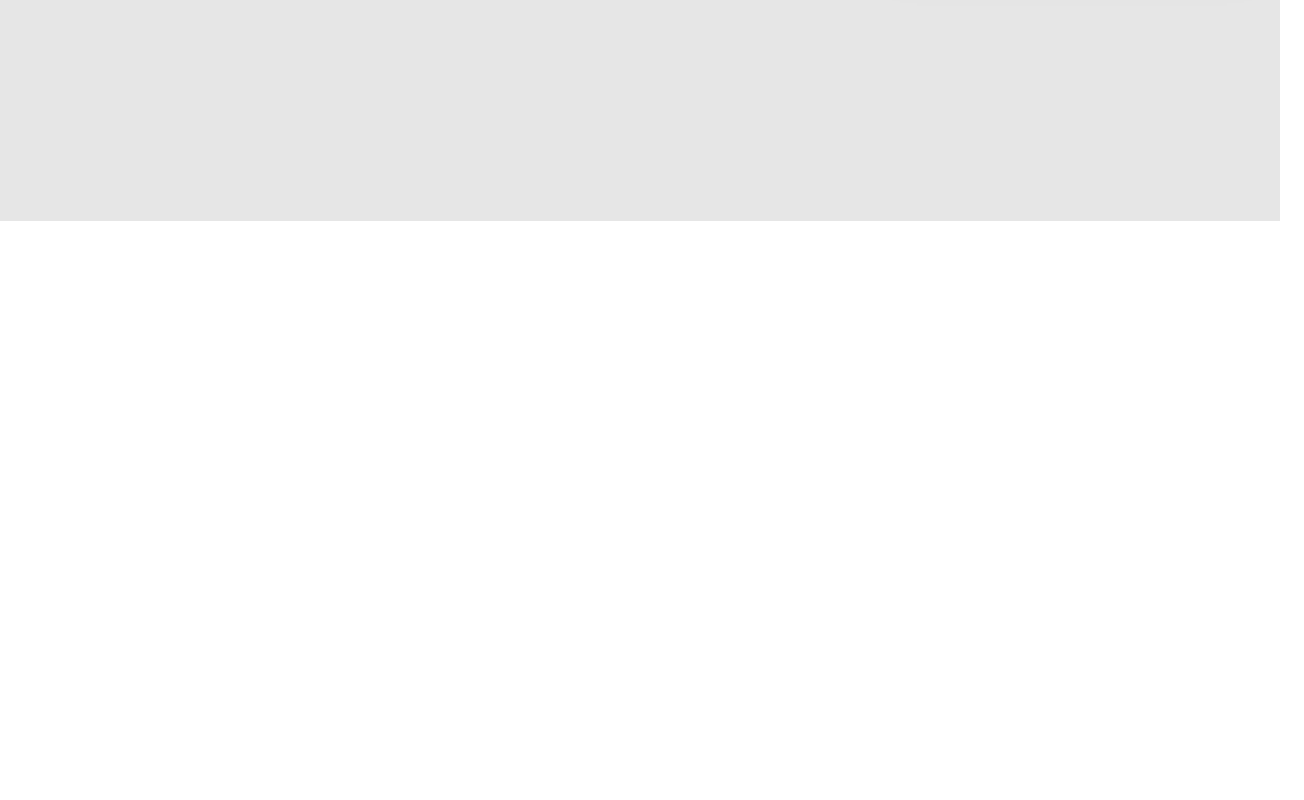
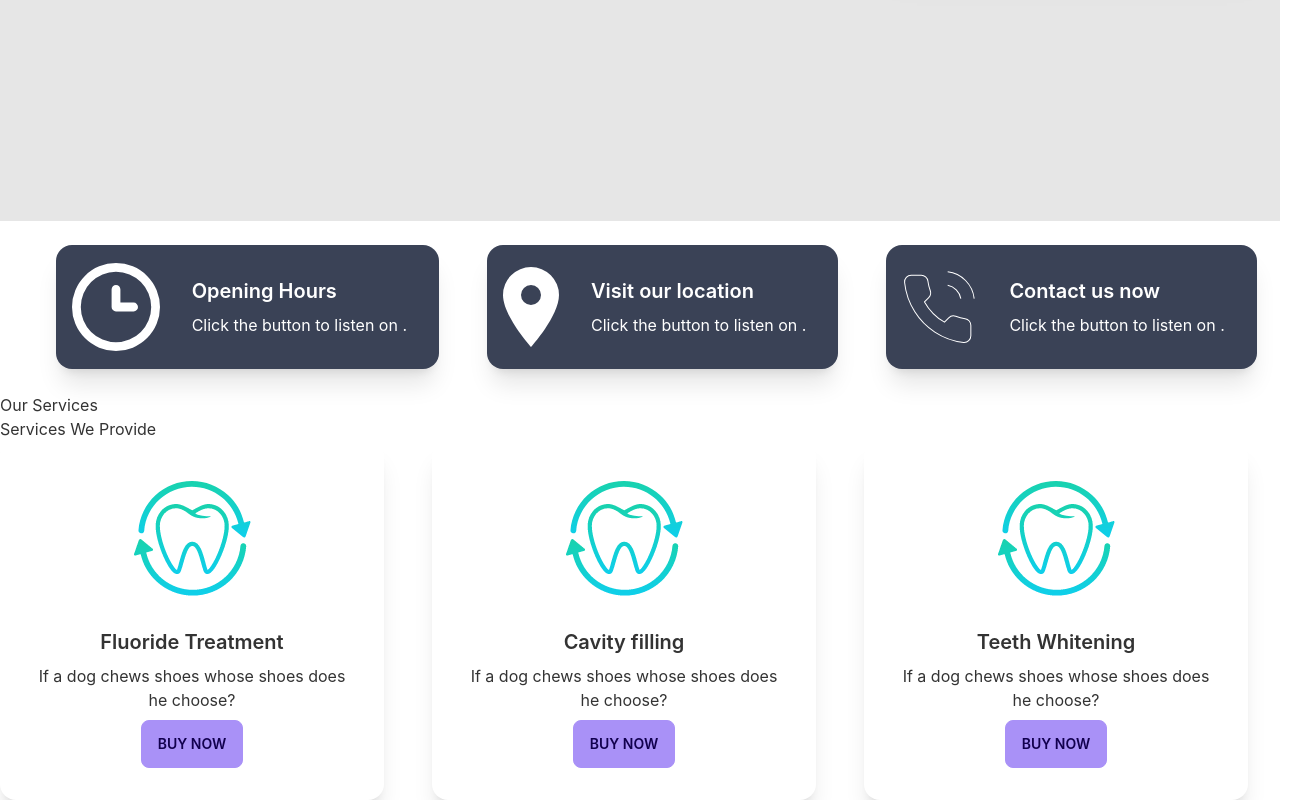
Before and after one commit to Tanimismat/71-doctores-portal, a React (Create React App) app: page / in a window 1280 px wide. Shown: the part 643-1443 px from the top of the page, 1304 px wide, since content can reach past the window. Before the commit the page ends 864 px from the top, so only its background shows below. Built offline with nearby package versions, Linux system fonts and the light colour scheme.

Commit message:
service section

```diff
--- a/src/Pages/Home.js
+++ b/src/Pages/Home.js
@@ -1,10 +1,15 @@
 import React from 'react';
 import Banner from './Banner';
+import Info from './Info';
+import Services from './Services';
+
 
 const Home = () => {
     return (
         <div>
             <Banner></Banner>
+            <Info></Info>
+            <Services></Services>
         </div>
     );
 };
--- /dev/null
+++ b/src/Pages/Info.js
@@ -0,0 +1,17 @@
+import React from 'react';
+import InfoCard from './InfoCard';
+import clock from '../assets/icons/clock.svg'
+import marker from '../assets/icons/marker.svg'
+import phone from '../assets/icons/phone.svg'
+
+const Info = () => {
+    return (
+        <div className='flex flex-wrap gap-4  w-full m-6'>
+            <InfoCard cardTitle={'Opening Hours'} img={clock}></InfoCard>
+            <InfoCard cardTitle={'Visit our location'} img={marker}></InfoCard>
+            <InfoCard cardTitle={'Contact us now'} img={phone}></InfoCard>
+        </div>
+    );
+};
+
+export default Info;
--- /dev/null
+++ b/src/Pages/InfoCard.js
@@ -0,0 +1,17 @@
+import React from 'react';
+
+const InfoCard = ({img, cardTitle}) => {
+  return (
+        <div className="flex flex-col card lg:card-side bg-accent text-white shadow-xl ml-8 ">
+            <figure>
+                <img className='pl-4' src={img} alt="Album"/>
+            </figure>
+  <div className="card-body">
+    <h2 className="card-title">{cardTitle}</h2>
+    <p>Click the button to listen on .</p>
+  </div>
+</div>
+    );
+};
+
+export default InfoCard;
--- /dev/null
+++ b/src/Pages/Service.js
@@ -0,0 +1,20 @@
+import React from 'react';
+
+const Service = ({service}) => {
+    return (
+        <div className="card w-96 bg-base-100 shadow-xl">
+  <figure className="px-10 pt-10">
+    <img src={service.img    } alt="Shoes" className="rounded-xl" />
+  </figure>
+  <div className="card-body items-center text-center">
+    <h2 className="card-title">{service.name}</h2>
+    <p>If a dog chews shoes whose shoes does he choose?</p>
+    <div className="card-actions">
+      <button className="btn btn-primary">Buy Now</button>
+    </div>
+  </div>
+</div>
+    );
+};
+
+export default Service;
--- /dev/null
+++ b/src/Pages/Services.js
@@ -0,0 +1,44 @@
+import React from 'react';
+import fluoride from '../assets/images/fluoride.png';
+import cavity from '../assets/images/cavity.png';
+import whitening from '../assets/images/whitening.png';
+import Service from './Service';
+
+const Services = () => {
+    const services = [
+        {
+            _id:1,
+            img:fluoride,
+            name:'Fluoride Treatment',
+            description:'............'
+        },
+        {
+            _id:2,
+            img:fluoride,
+            name:'Cavity filling',
+            description:'............'
+        },
+        {
+            _id:3,
+            img:fluoride,
+            name:'Teeth Whitening',
+            description:'............'
+        }
+    ]
+    return (
+        <div>
+            <h3>Our Services</h3>
+            <h1>Services We Provide</h1>
+            <div className='grid lg:grid-cols-3 md:grid-cols-2 sm:grid-cols-1 gap-4'>
+                {
+                    services.map(service => <Service
+                        key={service._id}
+                        service={service}
+                    ></Service>)
+                }
+            </div>
+        </div>
+    );
+};
+
+export default Services;
--- a/tailwind.config.js
+++ b/tailwind.config.js
@@ -9,13 +9,13 @@ module.exports = {
         doctorsPortalTheme: {
           primary: "#a991f7",
           secondary: "#f6d860",
-          accent: "#37cdbe",
+          accent: "#3A4256",
           neutral: "#3d4451",
           "base-100": "#ffffff",
         },
       },
-      "dark",
-      "cupcake",
+
+
     ],
   },
   plugins: [require("daisyui")],
```
